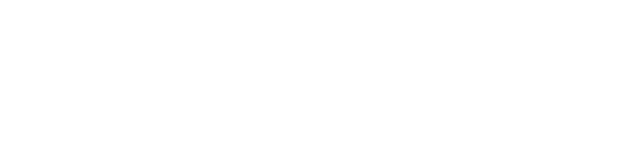
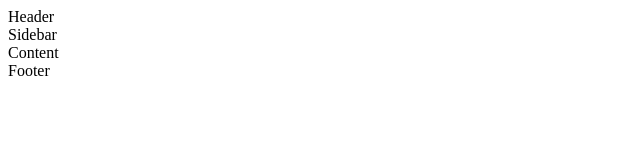
Before and after one commit to lifeexamined/PersonalBlogWebsite, a plain HTML site: page index.html in a window 1280 px wide. Shown: the whole page, without its empty margins (0-640 px from the left). Drawn offline with Linux system fonts and the light colour scheme.

Commit message:
Update index.html

```diff
--- a/index.html
+++ b/index.html
@@ -9,6 +9,11 @@
     </head>
 
     <body>
-        <div class=>
+        <div class="container">
+            <div class="header box">Header</div>
+            <div class="sidebar box">Sidebar</div>
+            <div class="content box">Content</div>
+            <div class="footer box">Footer</div>
+        </div>
     </body>
 </html>
```
